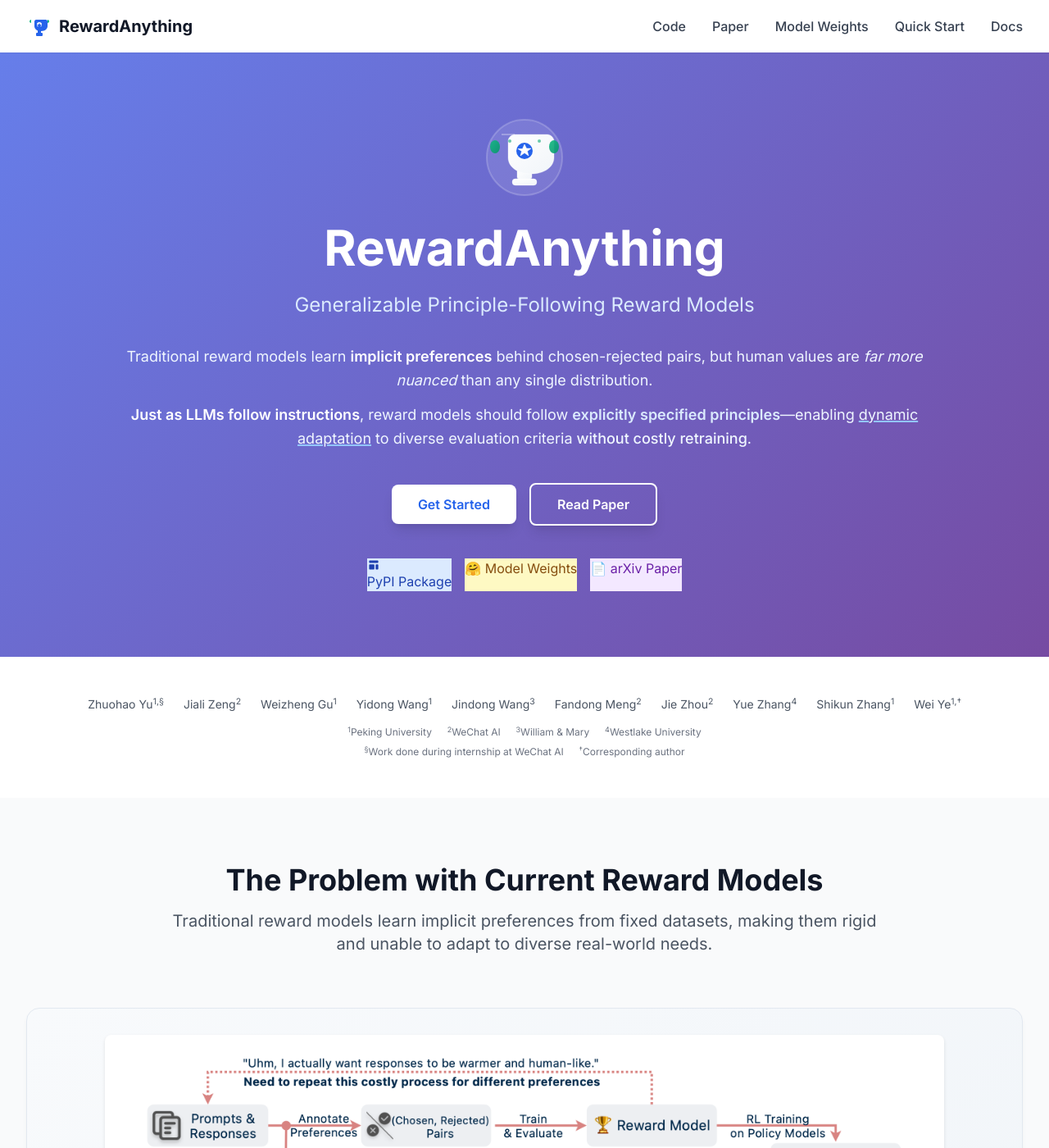
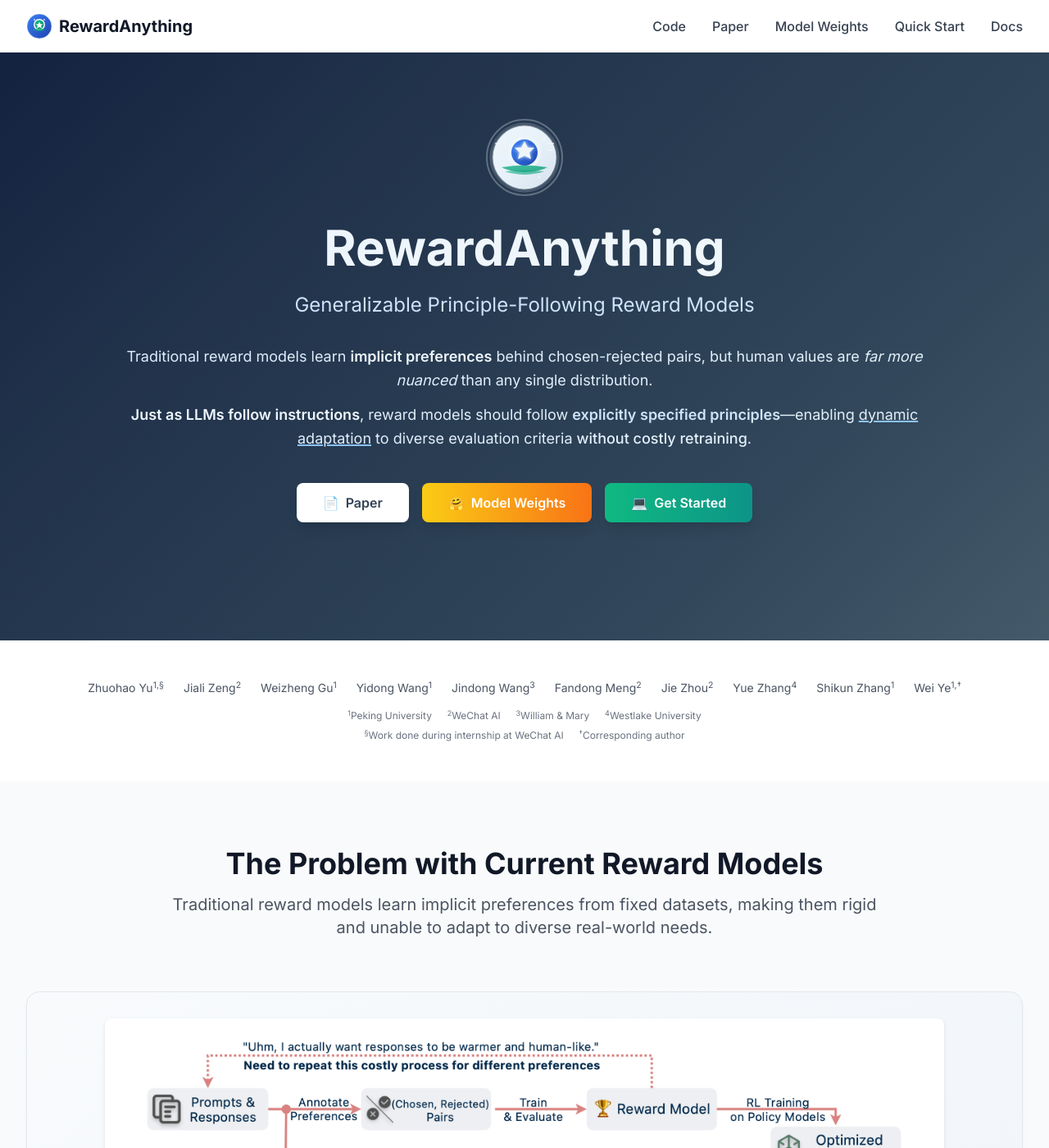
Before and after one commit to zhuohaoyu/RewardAnything, a Jekyll site: the page built from pages/index.html, in a window 1280 px wide and 1400 px high. Shown: the whole window at 82% size. Built offline with Jekyll 4.4.1, drawn with Linux system fonts in a browser that asks for light colours; nearby versions of some CDN libraries.

Commit message:
Update styling

```diff
--- a/pages/_layouts/default.html
+++ b/pages/_layouts/default.html
@@ -30,7 +30,19 @@
 
     <style>
         .gradient-bg {
-            background: linear-gradient(135deg, #667eea 0%, #764ba2 100%);
+            background: linear-gradient(135deg, #0f172a 0%, #1e293b 25%, #334155 75%, #475569 100%);
+            position: relative;
+        }
+
+        .gradient-bg::before {
+            content: '';
+            position: absolute;
+            top: 0;
+            left: 0;
+            right: 0;
+            bottom: 0;
+            background: linear-gradient(135deg, rgba(59, 130, 246, 0.1) 0%, rgba(16, 185, 129, 0.05) 100%);
+            pointer-events: none;
         }
 
         .badge {
@@ -39,6 +51,14 @@
 
         .hover-lift:hover {
             transform: translateY(-2px);
+        }
+
+        /* Enhanced glass morphism effect for academic feel */
+        .glass-card {
+            background: rgba(255, 255, 255, 0.05);
+            backdrop-filter: blur(10px);
+            border: 1px solid rgba(255, 255, 255, 0.1);
+            border-radius: 16px;
         }
     </style>
 </head>
--- a/pages/index.html
+++ b/pages/index.html
@@ -33,31 +33,19 @@ description: "RewardAnything: Generalizable Principle-Following Reward Models"
             </p>
         </div>
 
-        <!-- Fixed CTA Buttons -->
-        <div class="flex flex-col sm:flex-row gap-4 justify-center items-center mb-10">
+        <!-- Updated CTA Buttons -->
+        <div class="flex flex-col sm:flex-row gap-4 justify-center items-center mb-16">
+            <a href="{{ site.paper_url | default: '#' }}"
+               class="inline-flex items-center bg-white text-slate-700 px-8 py-3 rounded-lg font-semibold hover:bg-slate-50 transition-all transform hover:scale-105 shadow-lg">
+                📄 <span class="ml-2">Paper</span>
+            </a>
+            <a href="{{ site.huggingface_url | default: '#' }}"
+               class="inline-flex items-center bg-gradient-to-r from-yellow-400 to-orange-500 text-white px-8 py-3 rounded-lg font-semibold hover:from-yellow-500 hover:to-orange-600 transition-all transform hover:scale-105 shadow-lg">
+                🤗 <span class="ml-2">Model Weights</span>
+            </a>
             <a href="#quickstart"
-               class="inline-block bg-white text-blue-600 px-8 py-3 rounded-lg font-semibold hover:bg-blue-50 transition-all transform hover:scale-105 shadow-lg">
-                Get Started
-            </a>
-            <a href="{{ site.paper_url | default: '#' }}"
-               class="inline-block border-2 border-white text-white px-8 py-3 rounded-lg font-semibold hover:bg-white hover:text-blue-600 transition-all shadow-lg">
-                Read Paper
-            </a>
-        </div>
-
-        <!-- Badges -->
-        <div class="flex flex-wrap justify-center gap-4">
-            <a href="{{ site.pypi_url | default: '#' }}" class="badge bg-blue-100 text-blue-800 hover:bg-blue-200 transition-colors">
-                <svg class="w-4 h-4 mr-2" fill="currentColor" viewBox="0 0 20 20">
-                    <path d="M3 4a1 1 0 011-1h12a1 1 0 011 1v2a1 1 0 01-1 1H4a1 1 0 01-1-1V4zM3 10a1 1 0 011-1h6a1 1 0 011 1v6a1 1 0 01-1 1H4a1 1 0 01-1-1v-6zM14 9a1 1 0 00-1 1v6a1 1 0 001 1h2a1 1 0 001-1v-6a1 1 0 00-1-1h-2z"/>
-                </svg>
-                PyPI Package
-            </a>
-            <a href="{{ site.huggingface_url | default: '#' }}" class="badge bg-yellow-100 text-yellow-800 hover:bg-yellow-200 transition-colors">
-                🤗 Model Weights
-            </a>
-            <a href="{{ site.paper_url | default: '#' }}" class="badge bg-purple-100 text-purple-800 hover:bg-purple-200 transition-colors">
-                📄 arXiv Paper
+               class="inline-flex items-center bg-gradient-to-r from-emerald-500 to-teal-600 text-white px-8 py-3 rounded-lg font-semibold hover:from-emerald-600 hover:to-teal-700 transition-all transform hover:scale-105 shadow-lg">
+                💻 <span class="ml-2">Get Started</span>
             </a>
         </div>
     </div>
```
Also changed, not shown: pages/assets/images/hero-logo-placeholder.svg, pages/assets/images/logo-placeholder-white.svg, pages/assets/images/logo-placeholder.svg.
